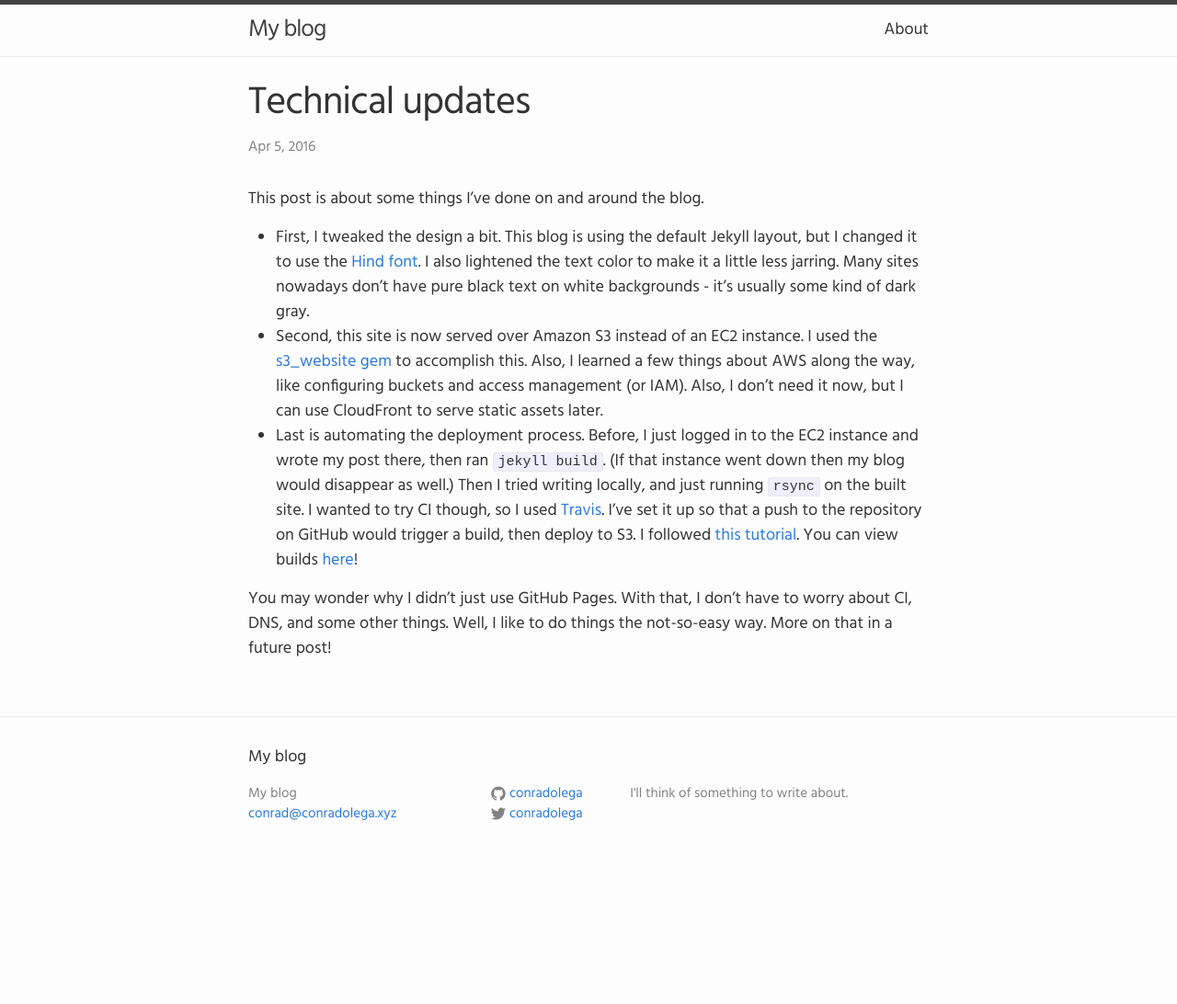
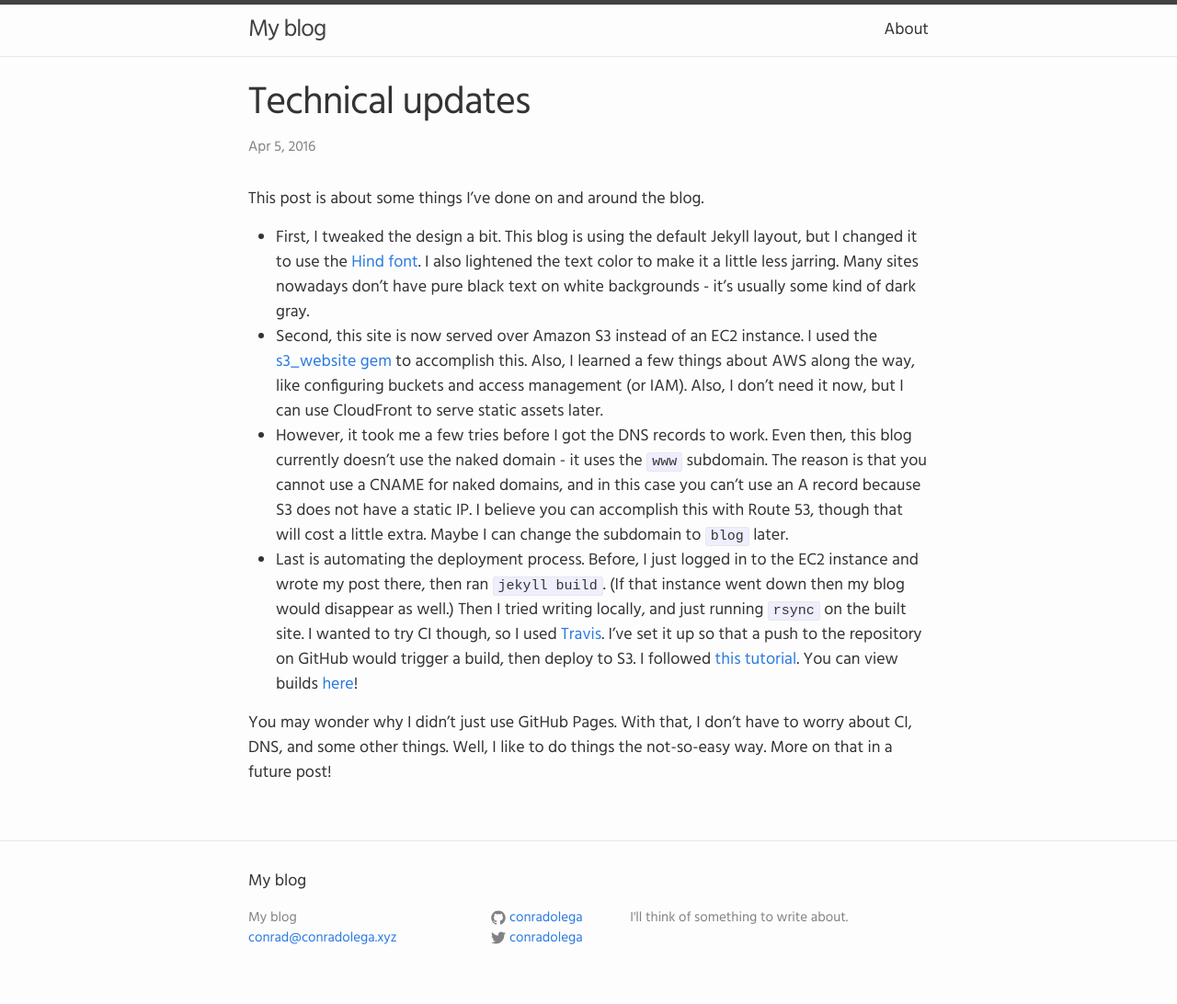
Before and after one commit to conradolega/blog, a Jekyll site: the page built from _posts/2016-04-05-technical-updates.md, in a window 1280 px wide. Shown: the whole page at 92% size. Built offline with Jekyll 4.4.1, drawn with Linux system fonts in a browser that asks for light colours; before the commit the page ends 957 px from its top, so only the background shows below that.

Commit message:
Add part on DNS

```diff
--- a/_posts/2016-04-05-technical-updates.md
+++ b/_posts/2016-04-05-technical-updates.md
@@ -9,6 +9,7 @@ This post is about some things I've done on and around the blog.
 
 - First, I tweaked the design a bit. This blog is using the default Jekyll layout, but I changed it to use the [Hind font](https://www.google.com/fonts/specimen/Hind). I also lightened the text color to make it a little less jarring. Many sites nowadays don't have pure black text on white backgrounds - it's usually some kind of dark gray.
 - Second, this site is now served over Amazon S3 instead of an EC2 instance. I used the [s3_website gem](https://github.com/laurilehmijoki/s3_website) to accomplish this. Also, I learned a few things about AWS along the way, like configuring buckets and access management (or IAM). Also, I don't need it now, but I can use CloudFront to serve static assets later.
+- However, it took me a few tries before I got the DNS records to work. Even then, this blog currently doesn't use the naked domain - it uses the `www` subdomain. The reason is that you cannot use a CNAME for naked domains, and in this case you can't use an A record because S3 does not have a static IP. I believe you can accomplish this with Route 53, though that will cost a little extra. Maybe I can change the subdomain to `blog` later.
 - Last is automating the deployment process. Before, I just logged in to the EC2 instance and wrote my post there, then ran `jekyll build`. (If that instance went down then my blog would disappear as well.) Then I tried writing locally, and just running `rsync` on the built site. I wanted to try CI though, so I used [Travis](https://travis-ci.org/). I've set it up so that a push to the repository on GitHub would trigger a build, then deploy to S3. I followed [this tutorial](http://cloudcannon.com/tutorial/2016/01/21/deploy-jekyll-sites-to-s3-using-travis-ci/). You can view builds [here](https://travis-ci.org/conradolega/blog)!
 
 You may wonder why I didn't just use GitHub Pages. With that, I don't have to worry about CI, DNS, and some other things. Well, I like to do things the not-so-easy way. More on that in a future post!
```
